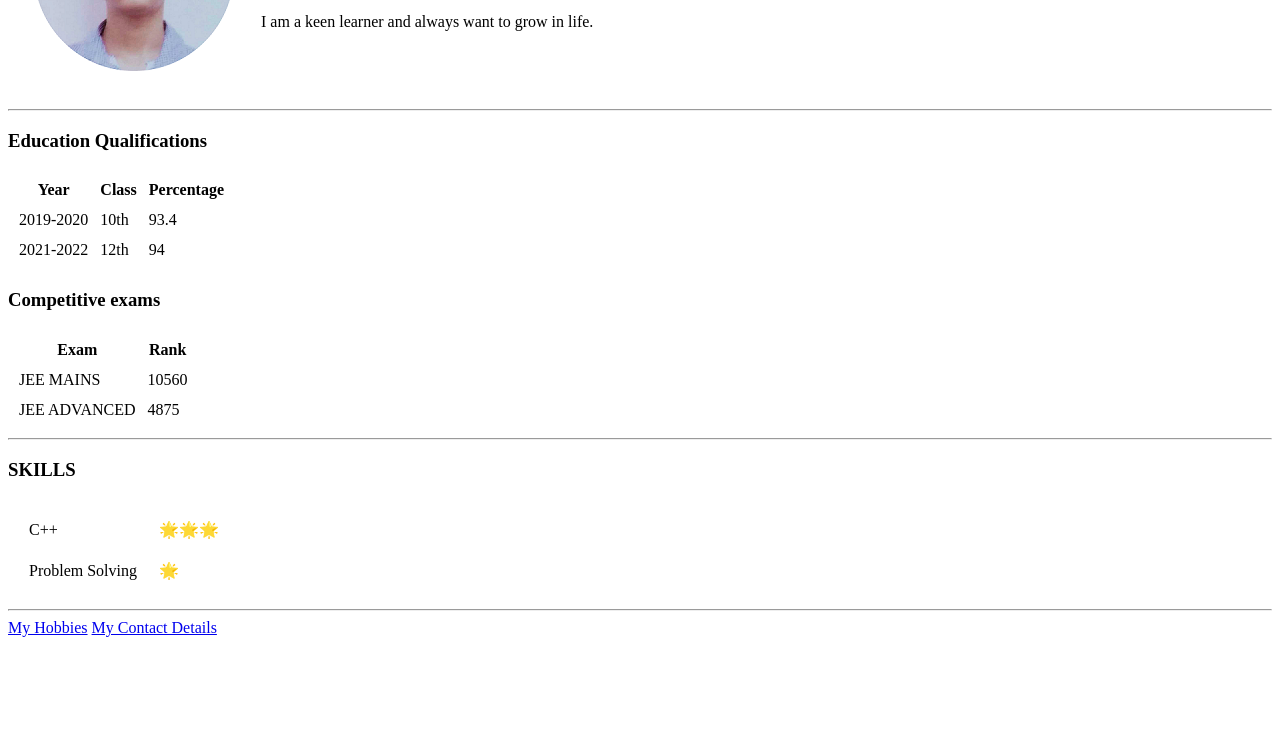
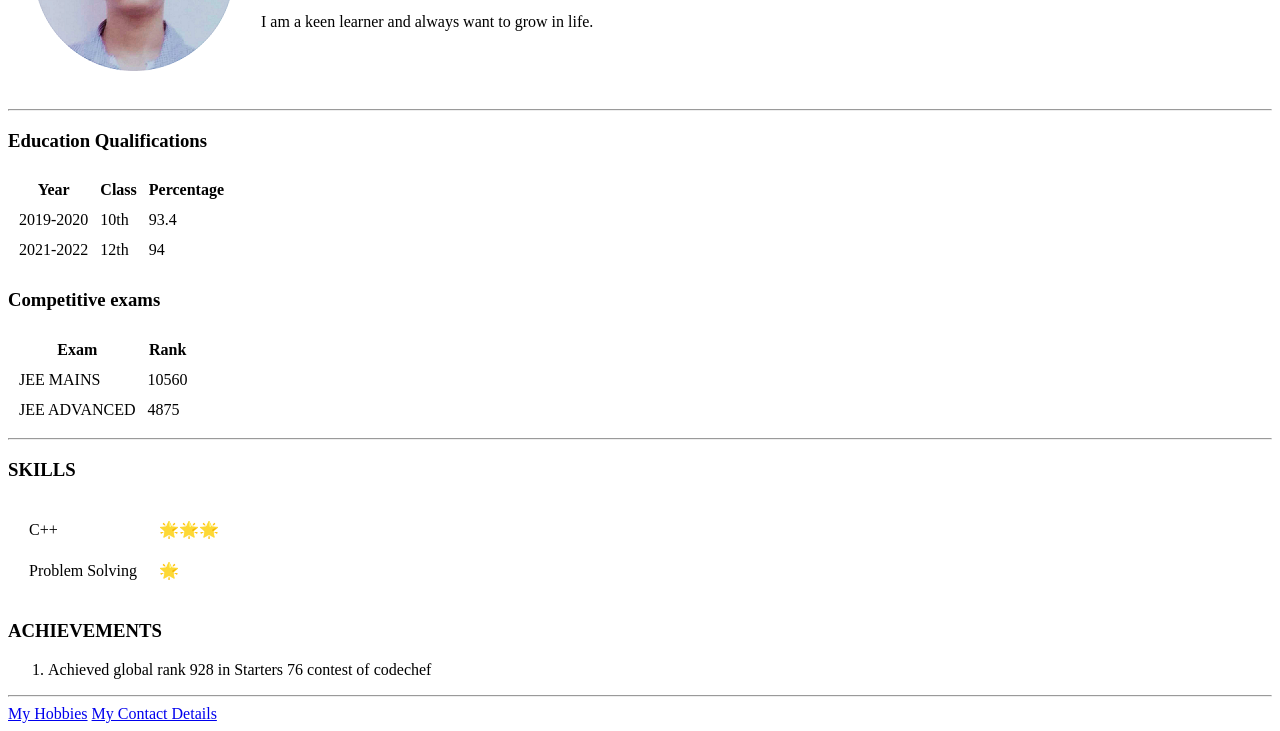
Before and after one commit to PBcodematrix/cv, a plain HTML site: page index.html in a window 1280 px wide. Shown: the part 163-894 px from the top of the page. Before the commit the page ends 808 px from the top, so only its background shows below. Drawn offline with Linux system fonts and the light colour scheme.

Commit message:
changes some code in index and contact file

```diff
--- a/index.html
+++ b/index.html
@@ -69,6 +69,10 @@
             <td>🌟</td>
         </tr>
      </table>
+     <h3>ACHIEVEMENTS</h3>
+     <ol>
+        <li>Achieved global rank 928 in Starters 76 contest of codechef</li>
+     </ol>
      <hr>
      <a href="hobbies.html">My Hobbies</a>
      <a href="contact-me.html">My Contact Details</a>
```
Also changed, not shown: contact-me.html (+1 -0 lines).
